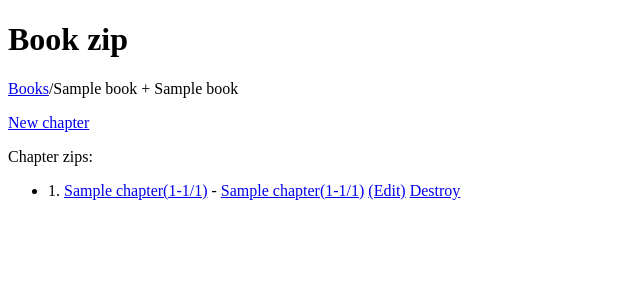
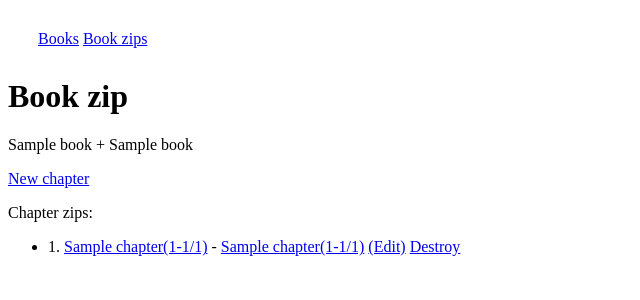
Before and after one commit to abragin/book-zipper, a Rails app: page /book_zips/1 in a window 1280 px wide. Shown: the top 300 px of the page, without its empty margins (0-640 px from the left). Run offline with Rails 7, Linux system fonts and the light colour scheme; tables that the repository leaves empty hold one stand-in row (values such as "Sample post"); style sheets or scripts are compiled from the project's sources.

Commit message:
Update: minor navigation improvements

```diff
--- /dev/null
+++ b/app/assets/stylesheets/navbar.scss
@@ -0,0 +1,3 @@
+.navbar {
+  margin: 30px
+}
--- a/app/views/book_zips/show.html.erb
+++ b/app/views/book_zips/show.html.erb
@@ -1,6 +1,5 @@
 <h1> Book zip </h1>
-<p><%= link_to "Books", epub_books_path %>/<%= @book_zip.ebook_source.title %> +
-  <%= @book_zip.ebook_target.title %>
+<p><%= @book_zip.ebook_source.title %> + <%= @book_zip.ebook_target.title %>
 </p>
 <%= link_to "New chapter", new_book_zip_chapter_zip_path(@book_zip) %>
 
--- a/app/views/chapter_zips/edit.html.erb
+++ b/app/views/chapter_zips/edit.html.erb
@@ -1,6 +1,5 @@
 <h2> Edit chapter zip </h2>
 <p>
-<%= link_to "Book zips", book_zips_path %> /
 <%= link_to @chapter_zip.book_zip.title, book_zip_path(@chapter_zip.book_zip) %> /
 <%= @chapter_zip.source_chapter.title + ' - ' + @chapter_zip.target_chapter.title%>
 </p>
--- a/app/views/epub_books/index.html.erb
+++ b/app/views/epub_books/index.html.erb
@@ -1,6 +1,5 @@
 <h1>Epub books</h1>
 <p> <%= link_to "New book", new_epub_book_path %>
- <%= link_to "Book zips", book_zips_path %>
 </p>
 
 <ul>
--- a/app/views/epub_books/show.html.erb
+++ b/app/views/epub_books/show.html.erb
@@ -1,8 +1,9 @@
 <h1>Epub book</h1>
-<p><%= link_to "Books", epub_books_path %>/<%= @epub_book.title %>
+<p><%= @epub_book.title %>
 <%= link_to "Edit parsing options", edit_epub_book_path(@epub_book) %>
 <%= link_to ("Chapters (" + @epub_book.chapters.count.to_s + ")"),
   epub_book_chapters_path(@epub_book) %>
+<%= link_to "Ignored paragraphs", filter_paragraphs_epub_book_path(@epub_book) %>
 <%= link_to "Destroy", epub_book_path(@epub_book),
             method: :delete,
             data: { confirm: "Are you sure?" } %>
--- a/app/views/layouts/application.html.erb
+++ b/app/views/layouts/application.html.erb
@@ -1,7 +1,7 @@
 <!DOCTYPE html>
 <html>
   <head>
-    <title>DatasetBuilder</title>
+    <title>BookZipper</title>
     <meta name="viewport" content="width=device-width,initial-scale=1">
     <%= csrf_meta_tags %>
     <%= csp_meta_tag %>
@@ -11,6 +11,10 @@
   </head>
 
   <body>
+    <div class='navbar'>
+    <%= link_to "Books", epub_books_path %>
+    <%= link_to "Book zips", book_zips_path %>
+    </div>
     <%= yield %>
   </body>
 </html>
```
